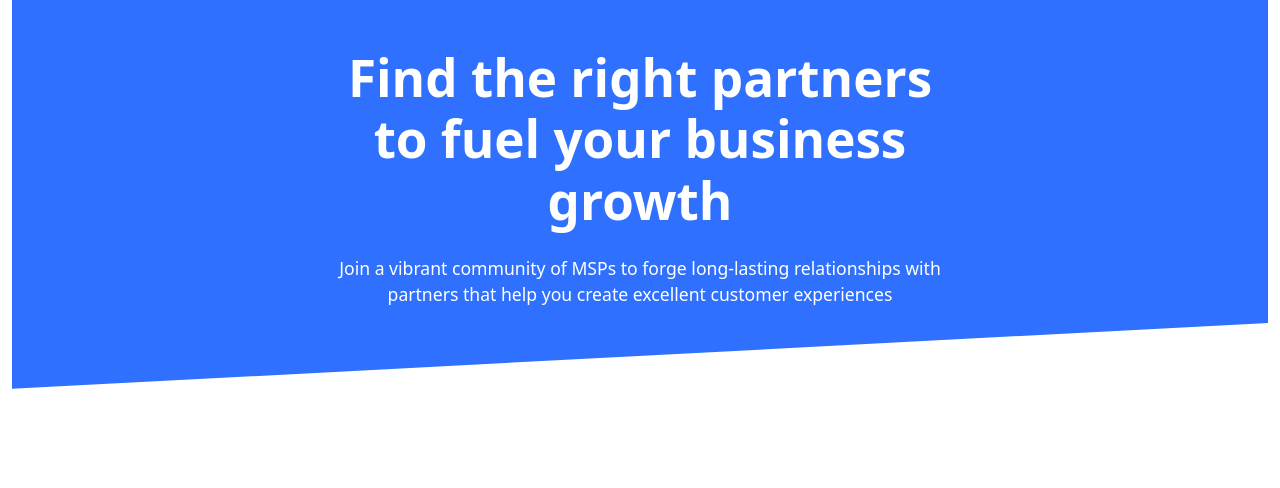
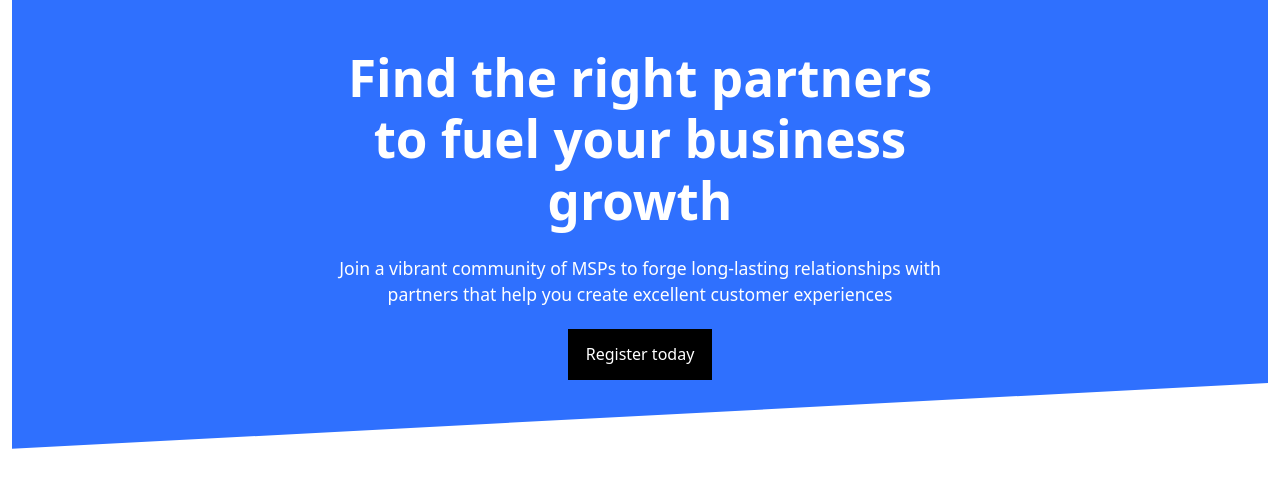
Before and after one commit to Adrien-Ray/retro-ingenierie-html, a PHP site: page / in a window 1280 px wide. Shown: the part 59-547 px from the top of the page. Run offline with PHP 8.4, Linux system fonts and the light colour scheme.

Commit message:
version dimanche matin

```diff
--- a/index.php
+++ b/index.php
@@ -8,6 +8,7 @@
             <div class="col-md-6 col-sm-10 border-ad">
                 <h1 class="h1-blue">Find the right partners to fuel your business growth</h1>
                 <p class="p-bluezone">Join a vibrant community of MSPs to forge long-lasting relationships with partners that help you create excellent customer experiences</p>
+                <p class="button-zonebleu"><a href="#" class="button-zonebleu">Register today</a></p>
             </div>
             <div class="col-md-3 col-sm-1 border-ad"></div>
         </div>
--- a/style.css
+++ b/style.css
@@ -67,4 +67,15 @@ a.nav-link{
       text-align:center;
       color:white;
       font-size: 1.1em;
+      margin-bottom: 2em;;
   }
+  p.button-zonebleu{
+    text-align:center;
+  }
+  a.button-zonebleu{
+      background-color: black;
+      color:white;
+      padding: 0.9em 1.1em;
+      text-decoration: none;
+      font-weight: 500;
+  }
```
Also changed, not shown: README.md.
